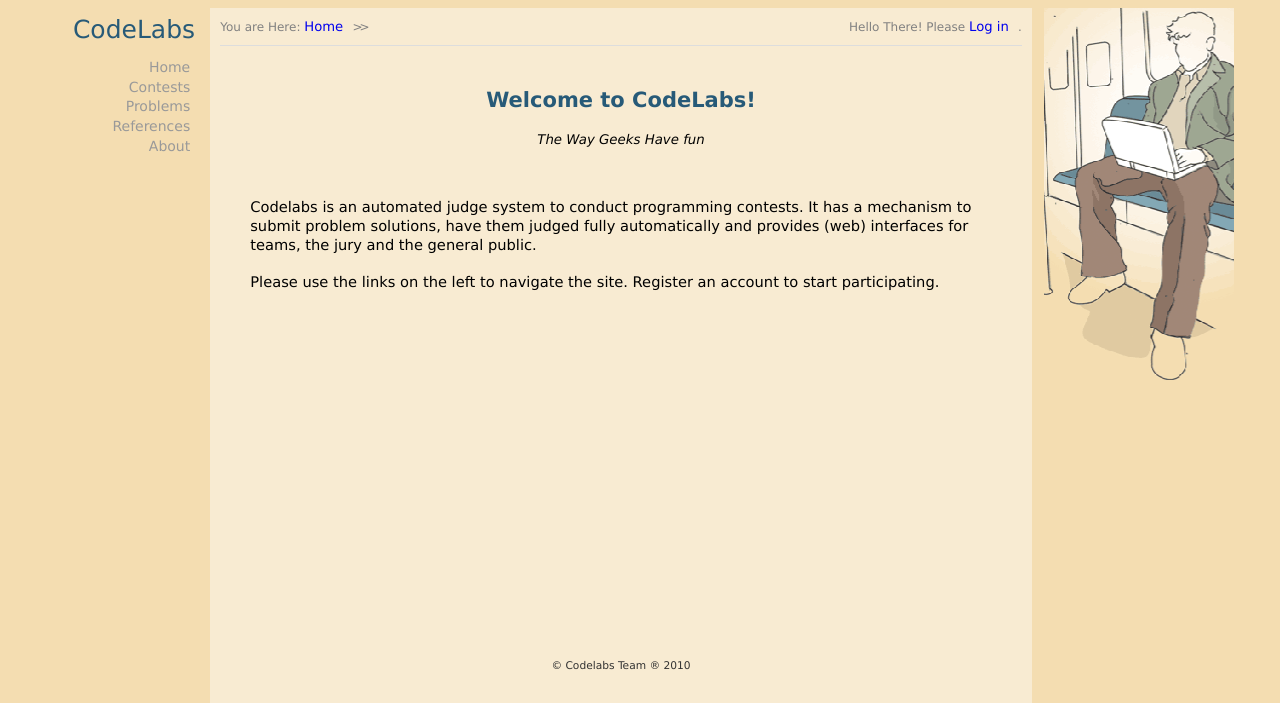
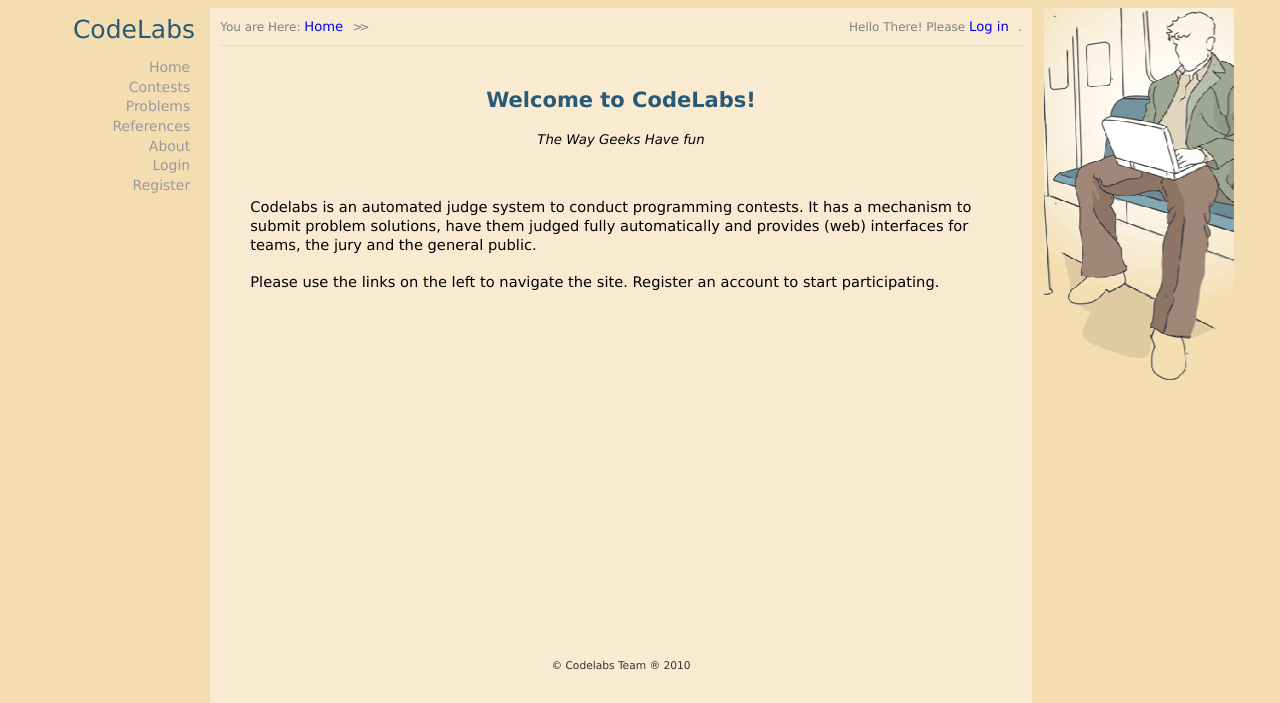
Before and after one commit to donatello/codechecker, a Django app: page / in a window 1280 px wide. Shown: the top 703 px of the page. Run offline with Django 3.2, Linux system fonts and the light colour scheme; parts of the project's set-up code (start-up, migrations or seed data) failed here and were passed over.

Commit message:
Break fix for register link on sidebar
--HG--
branch : 2010

```diff
--- a/media/templates/base.html
+++ b/media/templates/base.html
@@ -30,6 +30,9 @@
                 <!-- end navigation -->
                 {% if user.is_authenticated %}
                 <li> <a href="/site/logout/"> Logout </a> </li>
+                {% else %}
+                <li> <a href="/site/login/"> Login </a> </li>
+                <li> <a href="/site/register/"> Register </a> </li>
                 {% endif %}
 
             {% endblock %}
```
